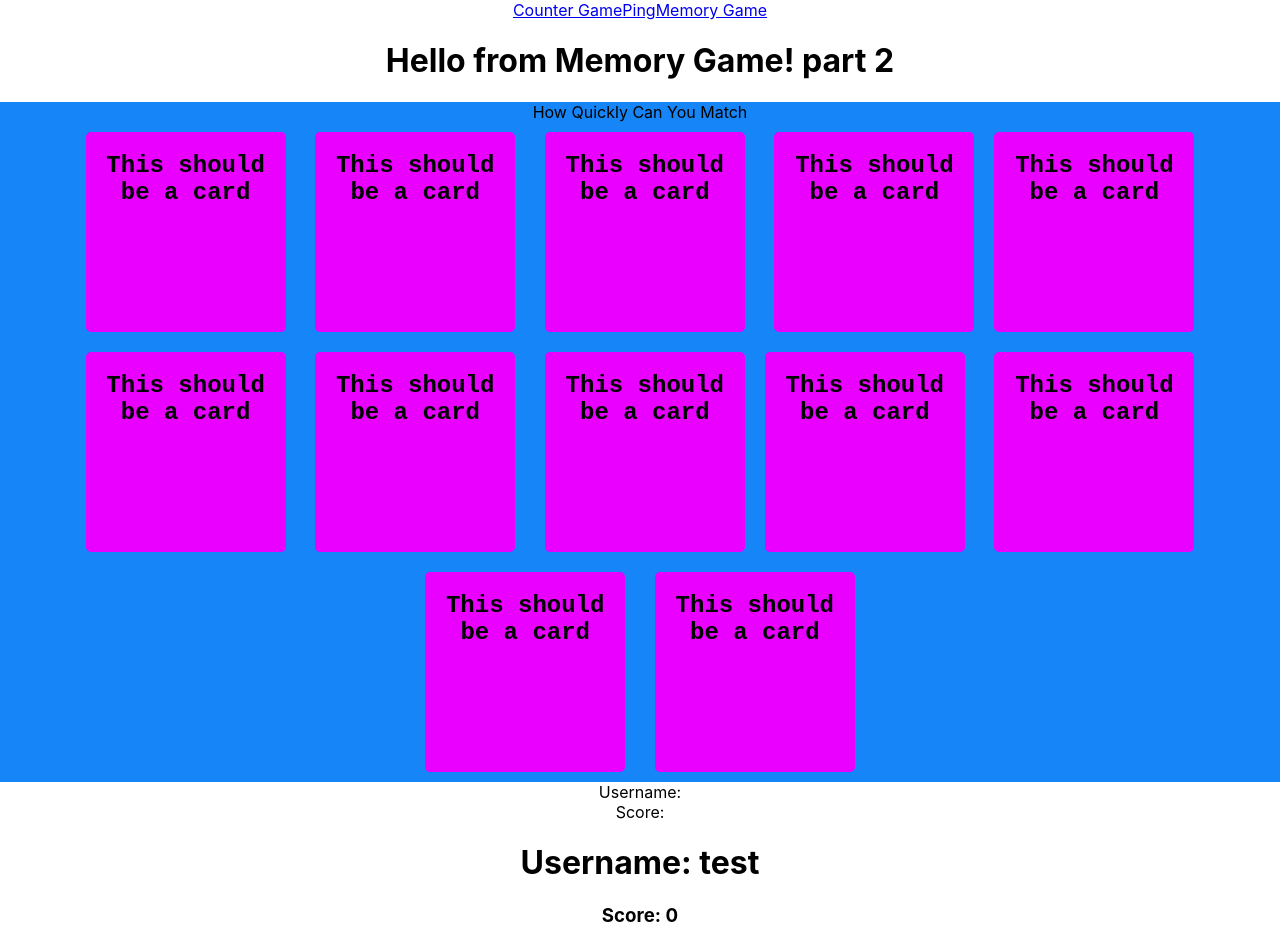
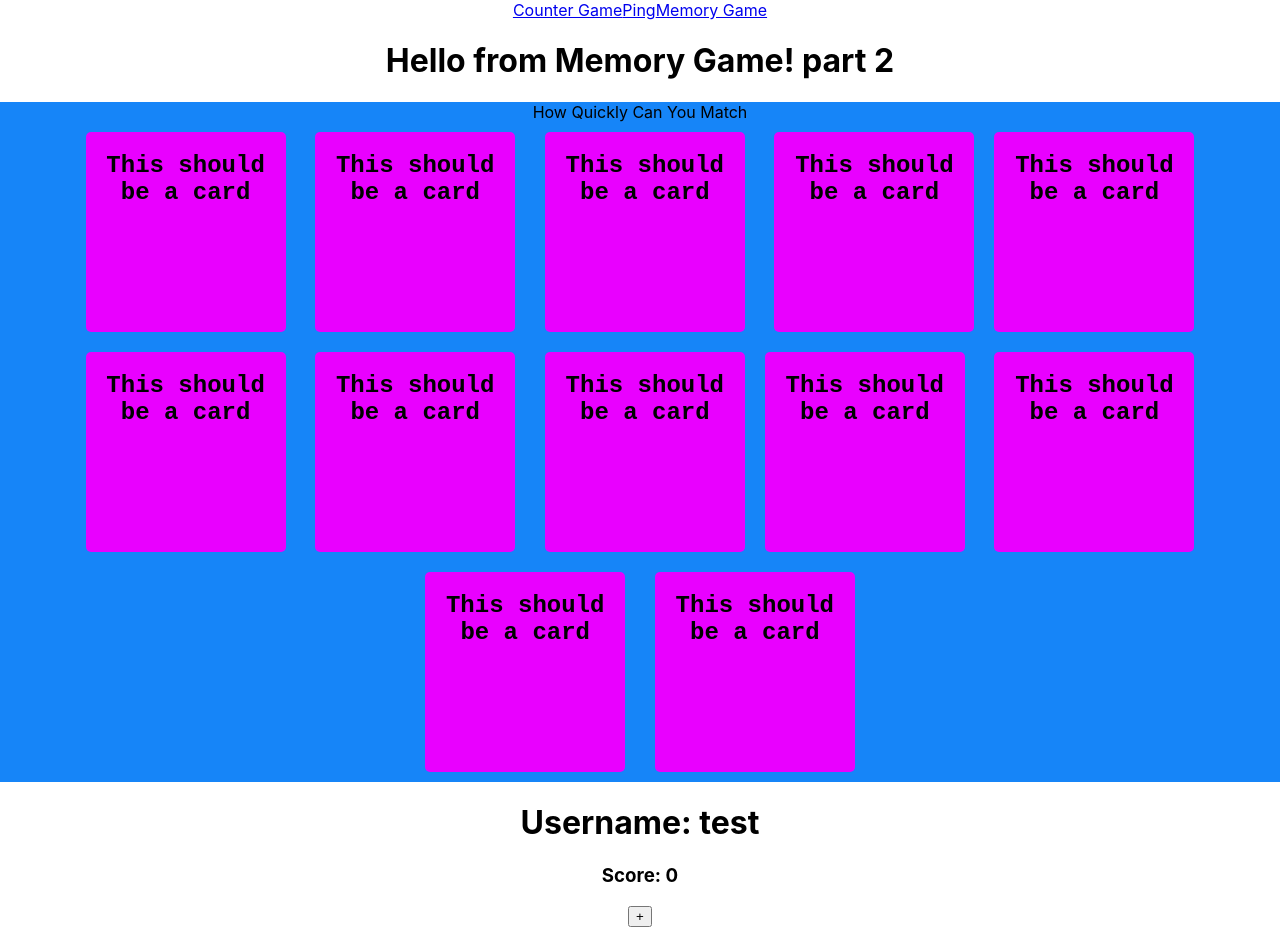
Before and after one commit to DigitalCraftsStudents/dev-arcade, a React (Create React App) app in the folder client/: page /memory in a window 1280 px wide. Shown: the top 944 px of the page. Built offline with nearby package versions, Linux system fonts and the light colour scheme.

Commit message:
removed username and score placeholders from the score board

```diff
--- a/client/src/games/memory/components/ScoreBoard.jsx
+++ b/client/src/games/memory/components/ScoreBoard.jsx
@@ -8,8 +8,6 @@ import Increment from "../containers/IncrementContainer";
 const ScoreBoard = (props) => (
   <Provider store={store}>
     <div>
-      <div>Username:</div>
-      <div>Score:</div>
       <Output />
       <Increment />
     </div>
```
